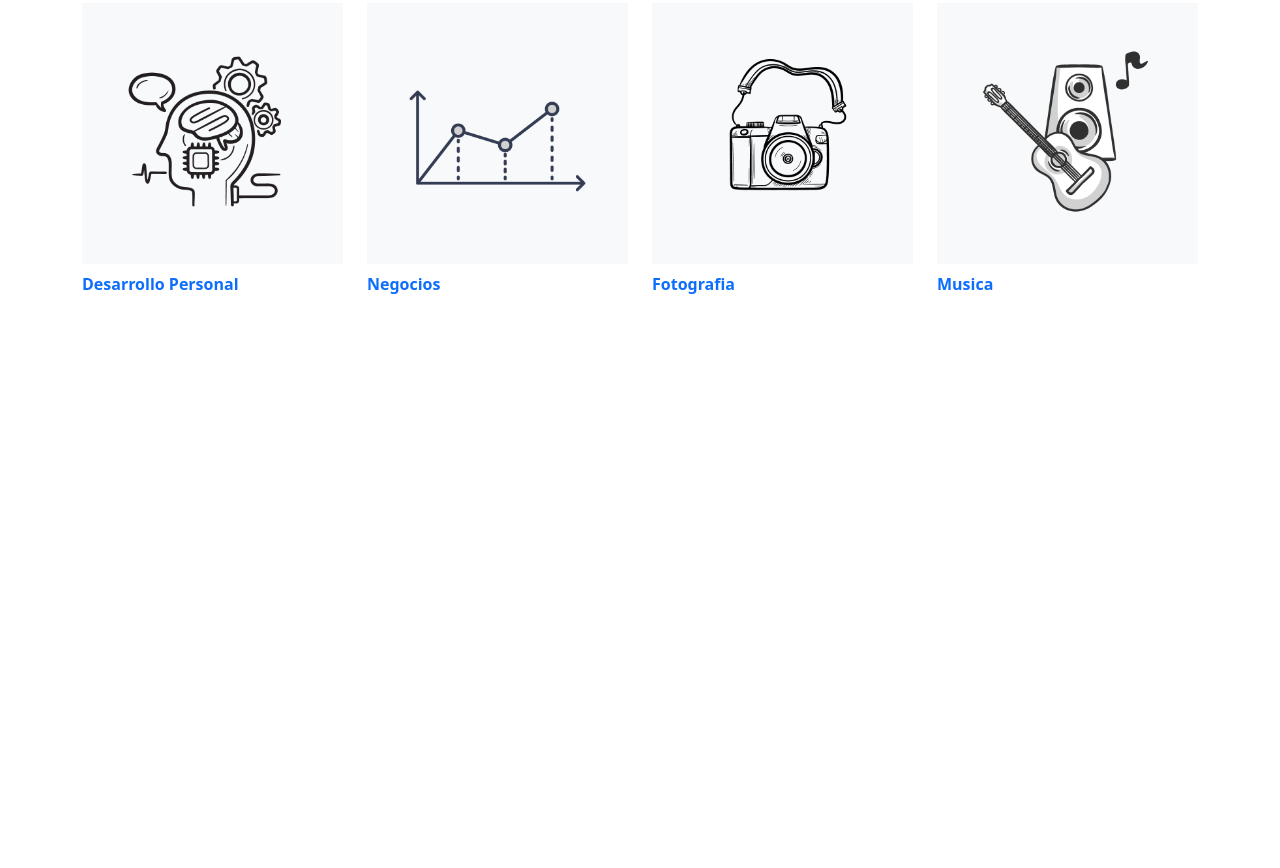
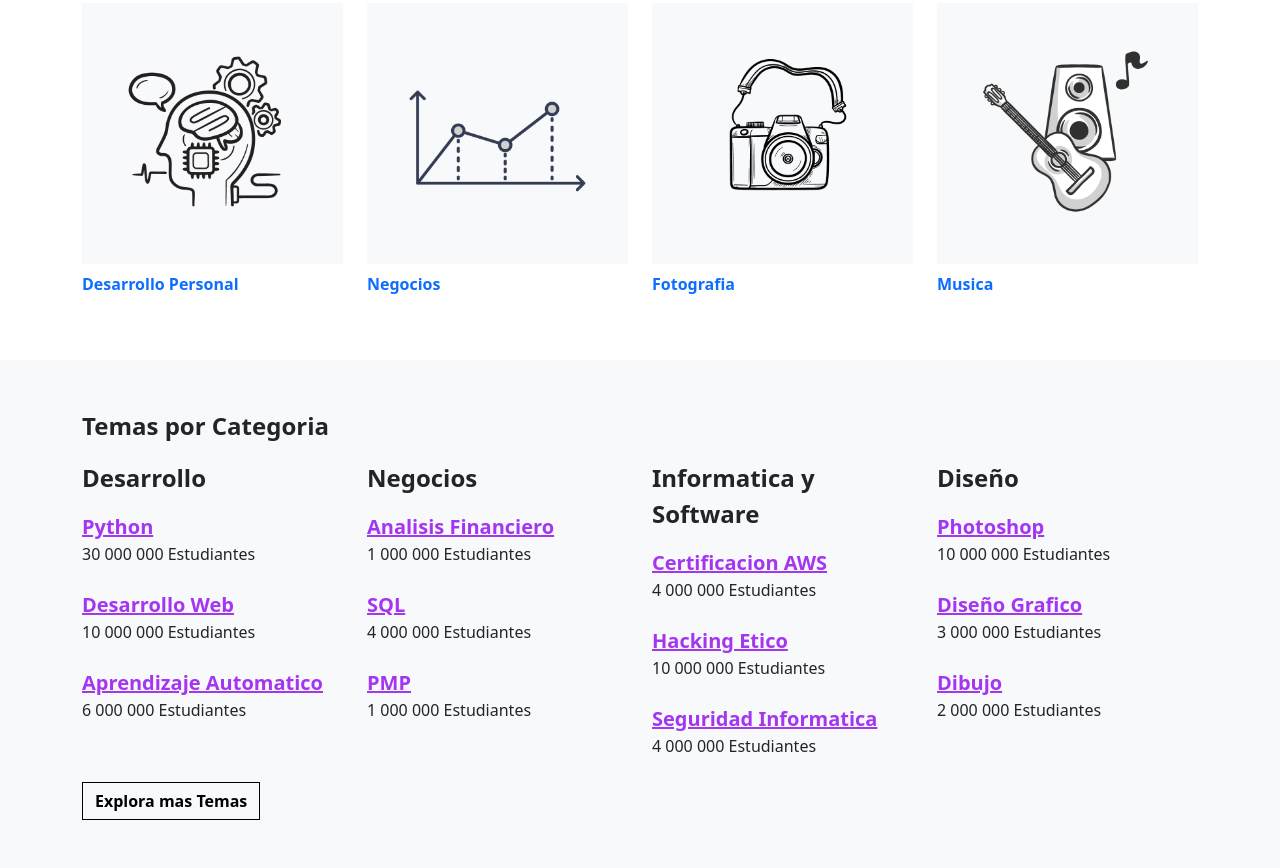
Before and after one commit to xandro2021/UdemyCloneBootstrapSASS, a website: page index.html in a window 1280 px wide. Shown: the part 2422-3290 px from the top of the page. Before the commit the page ends 2750 px from the top, so only its background shows below. Drawn offline with nearby package versions, Linux system fonts and the light colour scheme; files whose address does not match are found by name; a web font is replaced by a local one.

Commit message:
Create and Styled the section: Temas por Categoria

```diff
--- a/index.html
+++ b/index.html
@@ -460,6 +460,106 @@
         </ul>
     </section>
 
+    <section class="listado-categorias py-5 mt-5 bg-light">
+        <div class="container-xl">
+            <p class="fs-4 fw-bold"> Temas por Categoria </p>
+            <div class="row">
+
+                <div class="col-12 col-sm-6 col-md-3">
+                    <p class="fw-bold fs-4"> Desarrollo </p>
+
+                    <ul class="list-unstyled">
+                        <li class="mb-4">
+                            <a href="#" class="text-success fw-bold fs-5">Python</a>
+                            <p>30 000 000 Estudiantes</p>
+                        </li>
+
+                        <li class="mb-4">
+                            <a href="#" class="text-success fw-bold fs-5">Desarrollo Web</a>
+                            <p>10 000 000 Estudiantes</p>
+                        </li>
+
+                        <li class="mb-4">
+                            <a href="#" class="text-success fw-bold fs-5">Aprendizaje Automatico</a>
+                            <p>6 000 000 Estudiantes</p>
+                        </li>
+
+                    </ul>
+                </div> <!-- .col-12 -->
+
+                <div class="col-12 col-sm-6 col-md-3">
+                    <p class="fw-bold fs-4">Negocios</p>
+
+                    <ul class="list-unstyled">
+                        <li class="mb-4">
+                            <a href="#" class="text-success fw-bold fs-5">Analisis Financiero</a>
+                            <p>1 000 000 Estudiantes</p>
+                        </li>
+
+                        <li class="mb-4">
+                            <a href="#" class="text-success fw-bold fs-5">SQL</a>
+                            <p>4 000 000 Estudiantes</p>
+                        </li>
+
+                        <li class="mb-4">
+                            <a href="#" class="text-success fw-bold fs-5">PMP</a>
+                            <p>1 000 000 Estudiantes</p>
+                        </li>
+
+                    </ul>
+                </div> <!-- .col-12 -->
+
+                <div class="col-12 col-sm-6 col-md-3">
+                    <p class="fw-bold fs-4">Informatica y Software</p>
+
+                    <ul class="list-unstyled">
+                        <li class="mb-4">
+                            <a href="#" class="text-success fw-bold fs-5">Certificacion AWS</a>
+                            <p>4 000 000 Estudiantes</p>
+                        </li>
+
+                        <li class="mb-4">
+                            <a href="#" class="text-success fw-bold fs-5">Hacking Etico</a>
+                            <p>10 000 000 Estudiantes</p>
+                        </li>
+
+                        <li class="mb-4">
+                            <a href="#" class="text-success fw-bold fs-5">Seguridad Informatica</a>
+                            <p>4 000 000 Estudiantes</p>
+                        </li>
+
+                    </ul>
+                </div> <!-- .col-12 -->
+
+                <div class="col-12 col-sm-6 col-md-3">
+                    <p class="fw-bold fs-4">Diseño</p>
+
+                    <ul class="list-unstyled">
+                        <li class="mb-4">
+                            <a href="#" class="text-success fw-bold fs-5">Photoshop</a>
+                            <p>10 000 000 Estudiantes</p>
+                        </li>
+
+                        <li class="mb-4">
+                            <a href="#" class="text-success fw-bold fs-5">Diseño Grafico</a>
+                            <p>3 000 000 Estudiantes</p>
+                        </li>
+
+                        <li class="mb-4">
+                            <a href="#" class="text-success fw-bold fs-5">Dibujo</a>
+                            <p>2 000 000 Estudiantes</p>
+                        </li>
+
+                    </ul>
+                </div> <!-- .col-12 -->
+
+
+            </div>
+
+            <a href="#" class="btn btn-outline-dark">Explora mas Temas</a>
+        </div>
+    </section>
+
 </body>
 
 </html>
```
